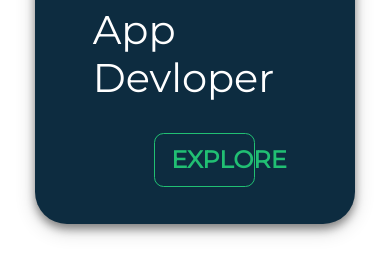
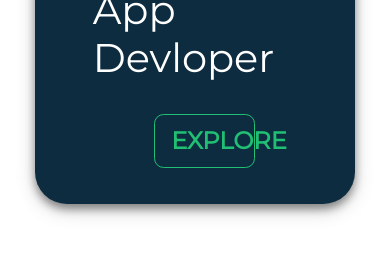
Before and after one commit to lvrchaitanya/My-CV, a plain HTML site: page index.html in a window 390 px wide. Shown: the part 863-1139 px from the top of the page. Drawn offline with nearby package versions, Linux system fonts and the light colour scheme.

Commit message:
Add files via upload

```diff
--- a/css/styles0.css
+++ b/css/styles0.css
@@ -165,7 +165,7 @@ color: #0d2c40 ;
 
   }
   .header1{
-    margin:25% auto!important;
+    margin:20% auto!important;
   }
   .headtext{
   padding-left:18%;
```
